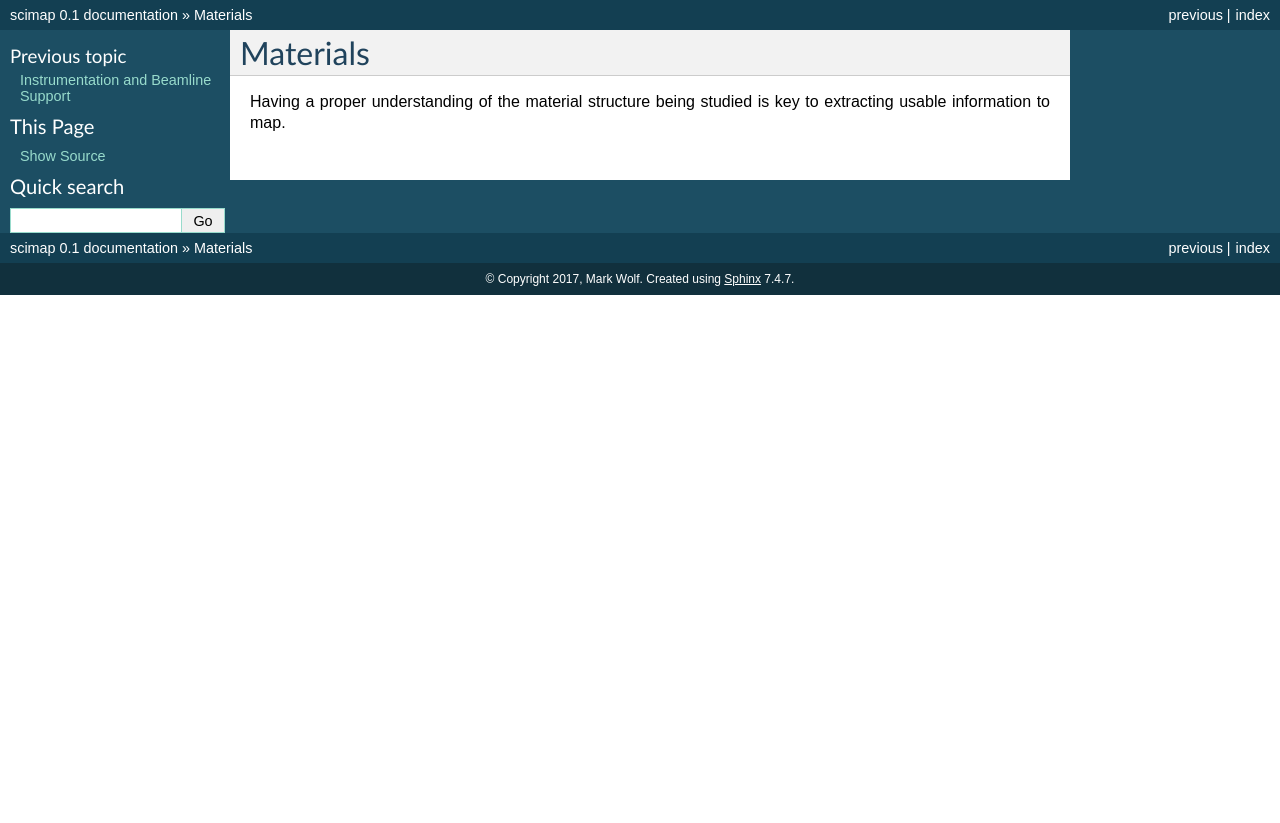
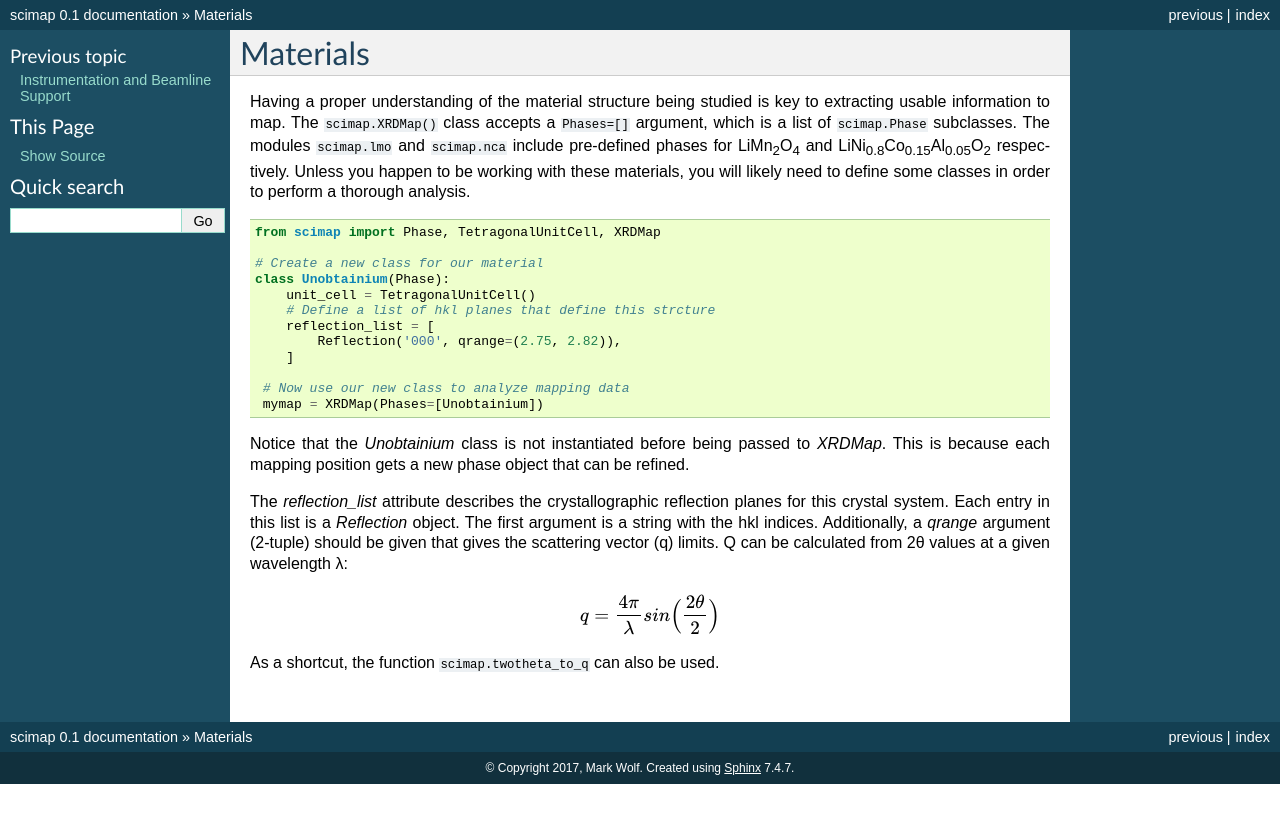
Before and after one commit to m3wolf/electrolab, a Sphinx documentation site: the page built from docs/materials.rst, in a window 1280 px wide. Shown: the top 823 px of the page. Built offline with Sphinx 7.4.7, drawn with Linux system fonts in a browser that asks for light colours; pages that are not in the unit, such as notebooks, are missing from menus.

```diff
--- a/docs/materials.rst
+++ b/docs/materials.rst
@@ -3,4 +3,46 @@
 ===========
 
 Having a proper understanding of the material structure being studied
-is key to extracting usable information to map.
+is key to extracting usable information to map. The
+``scimap.XRDMap()`` class accepts a ``Phases=[]`` argument, which is a
+list of ``scimap.Phase`` subclasses. The modules ``scimap.lmo`` and
+``scimap.nca`` include pre-defined phases for |LMO| and |NCA|
+respectively. Unless you happen to be working with these materials,
+you will likely need to define some classes in order to perform a
+thorough analysis.
+
+.. |LMO| replace:: LiMn\ :sub:`2`\ O\ :sub:`4`\
+
+.. |NCA| replace:: LiNi\ :sub:`0.8`\ Co\ :sub:`0.15`\ Al\ :sub:`0.05`\ O\ :sub:`2`\
+
+.. code:: python
+
+   from scimap import Phase, TetragonalUnitCell, XRDMap
+
+   # Create a new class for our material
+   class Unobtainium(Phase):
+       unit_cell = TetragonalUnitCell()
+       # Define a list of hkl planes that define this strcture
+       reflection_list = [
+           Reflection('000', qrange=(2.75, 2.82)),
+       ]
+
+    # Now use our new class to analyze mapping data
+    mymap = XRDMap(Phases=[Unobtainium])
+
+Notice that the `Unobtainium` class is not instantiated before being
+passed to `XRDMap`. This is because each mapping position gets a new
+phase object that can be refined.
+
+The `reflection_list` attribute describes the crystallographic
+reflection planes for this crystal system. Each entry in this list is
+a `Reflection` object. The first argument is a string with the hkl
+indices. Additionally, a `qrange` argument (2-tuple) should be given
+that gives the scattering vector (q) limits. Q can be calculated from
+2θ values at a given wavelength λ:
+
+.. math::
+
+   q = \frac{4\pi}{\lambda} sin \Big(\frac{2\theta}{2}\Big)
+
+As a shortcut, the function ``scimap.twotheta_to_q`` can also be used.
--- a/scimap/__init__.py
+++ b/scimap/__init__.py
@@ -35,6 +35,7 @@ from .unitcell import CubicUnitCell, HexagonalUnitCell, TetragonalUnitCell
 from .lmo import LMOPlateauMap
 from .reflection import Reflection
 from .tube import tubes
+from .phase import Phase
 from .peak import XRDPeak
 from .scan import XRDScan, align_scans
 from .gadds import write_gadds_script
```
Also changed, not shown: docs/intro.rst (+29 -4 lines), 12 other files.
